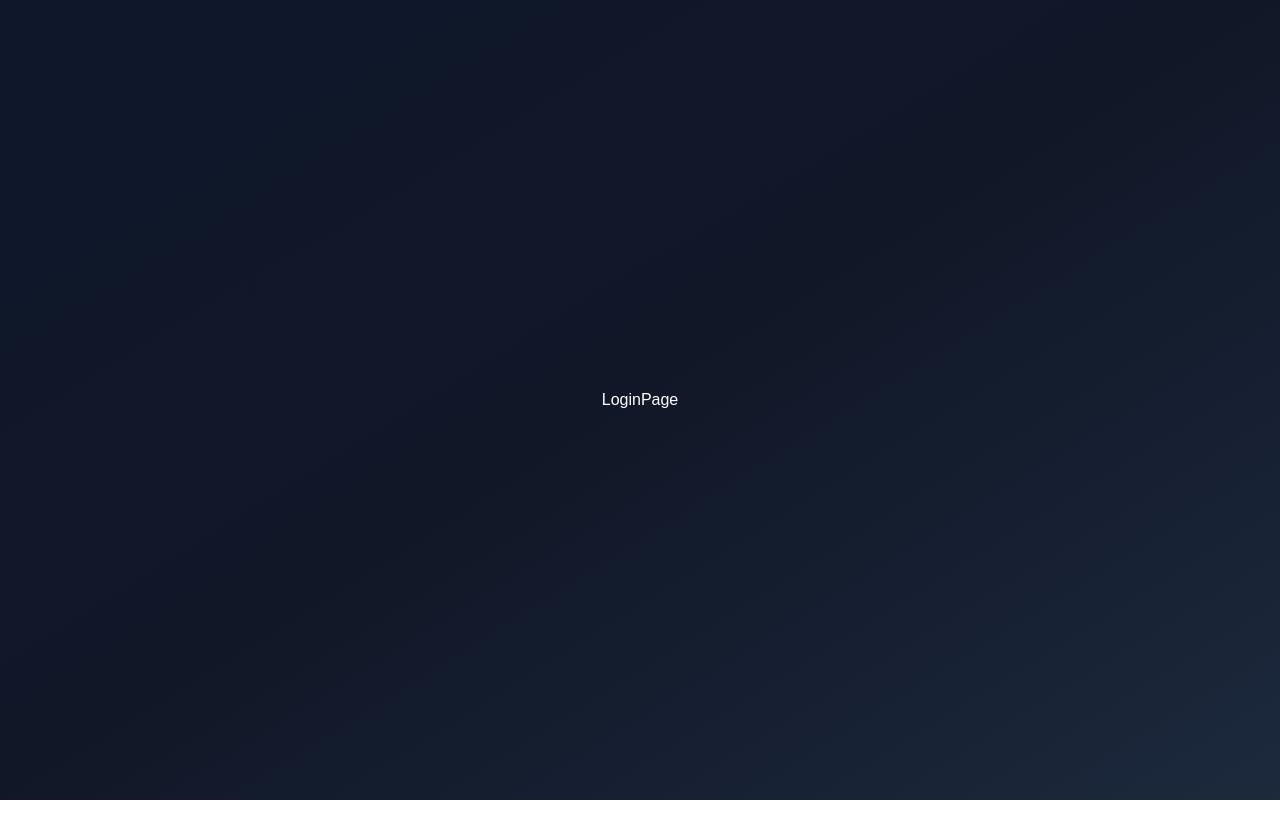
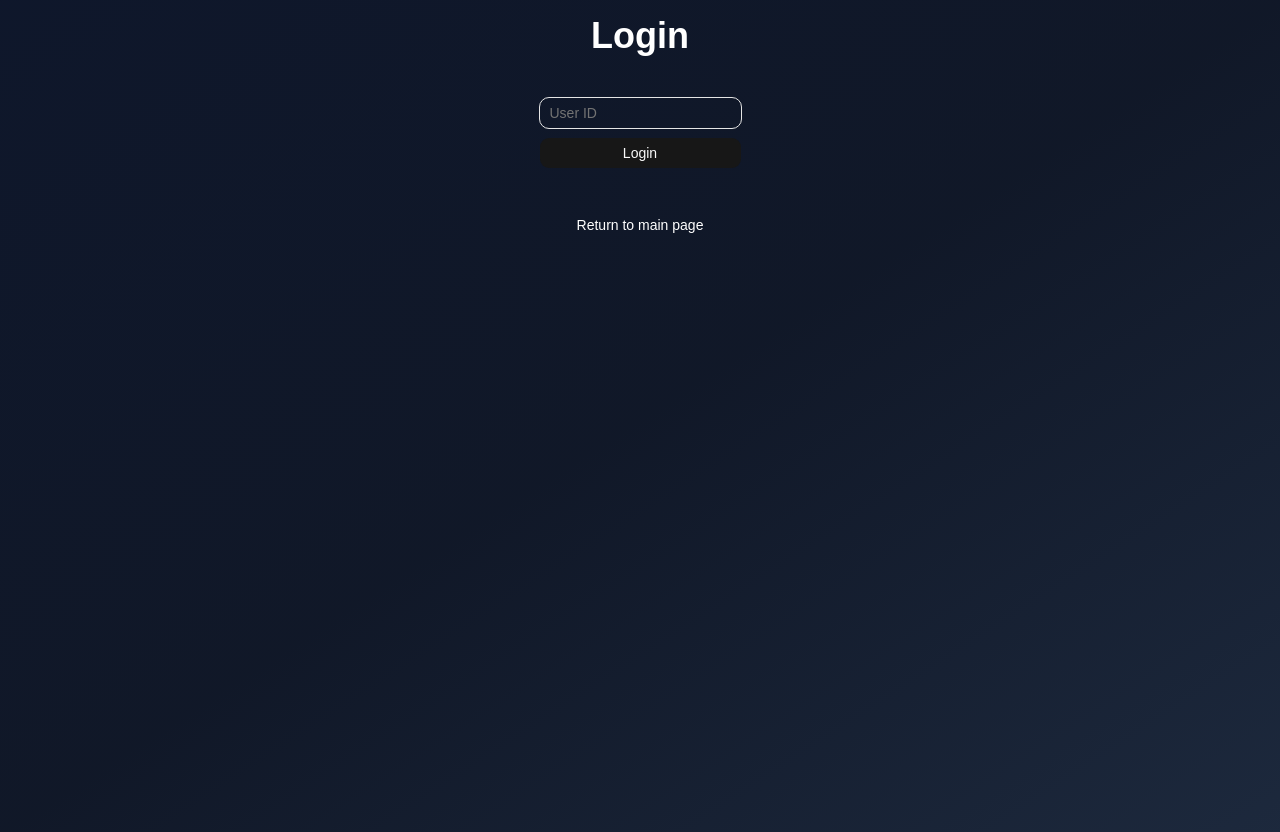
Before and after one commit to fabsotom97/hooks-app, a React (Vite) app: page /login in a window 1280 px wide. Before the commit the page ends 800 px from the top, so only its background shows below. Built offline with nearby package versions, Linux system fonts and the light colour scheme.

Commit message:
added style and navigation between pages

```diff
--- a/src/use-context-example/pages/about/AboutPage.tsx
+++ b/src/use-context-example/pages/about/AboutPage.tsx
@@ -1,6 +1,14 @@
+import { Link } from "react-router";
 
 export const AboutPage = () => {
   return (
-    <div>AboutPage</div>
+    <div className="flex flex-col items-center justify-center min-h-screen">
+      <h1 className="text-4xl font-bold">About Me</h1>
+      <hr />
+      <div className="flex flex-col gap-2">
+        <Link to={'/profile'} className="hover:text-blue-500 underline text-2xl">Profile</Link>
+        <Link to={'/login'} className="hover:text-blue-500 underline text-2xl">Login</Link>
+      </div>
+    </div>
   )
 }
--- a/src/use-context-example/pages/auth/LoginPage.tsx
+++ b/src/use-context-example/pages/auth/LoginPage.tsx
@@ -1,6 +1,24 @@
+import { Input } from "@/components/ui/input";
+import { Button } from "@/components/ui/button";
+import { Link } from "react-router";
 
 export const LoginPage = () => {
   return (
-    <div>LoginPage</div>
+    <div className="flex flex-col items-center min-h-screen">
+      <h1 className="text-4xl font-bold">Login</h1>
+      <hr />
+
+      <form className="flex flex-col gap-2 my-10">
+        <Input
+          type="number"
+          placeholder="User ID"
+        />
+        <Button className="cursor-pointer" type="submit">Login</Button>
+      </form>
+
+      <Link to={'/about'}>
+        <Button className='cursor-pointer' variant={'ghost'}>Return to main page</Button>
+      </Link>
+    </div>
   )
 }
--- a/src/use-context-example/pages/profile/ProfilePage.tsx
+++ b/src/use-context-example/pages/profile/ProfilePage.tsx
@@ -1,6 +1,15 @@
+import { Button } from "@/components/ui/button";
 
 export const ProfilePage = () => {
   return (
-    <div>ProfilePage</div>
+    <div className="flex flex-col items-center justify-center min-h-screen">
+      <h1 className="text-4xl font-bold">User's Profile</h1>
+      <hr />
+      <pre className="my-4">
+        {JSON.stringify({}, null, 2)}
+      </pre>
+
+      <Button className='cursor-pointer' variant='destructive'>Logout</Button>
+    </div>
   )
 }
```
